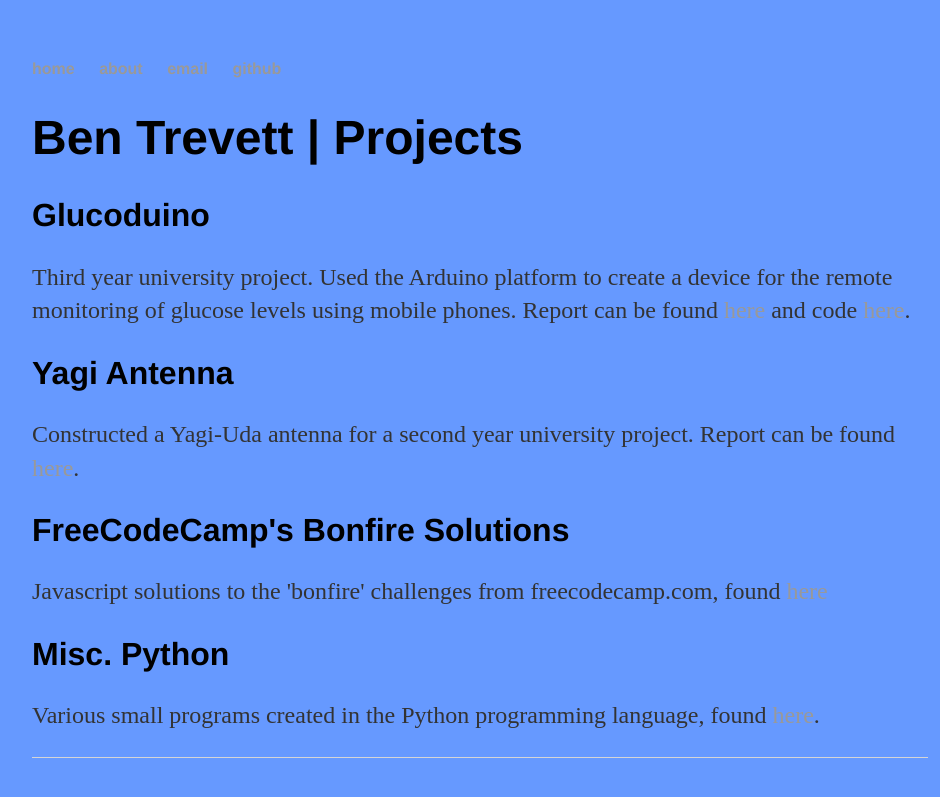
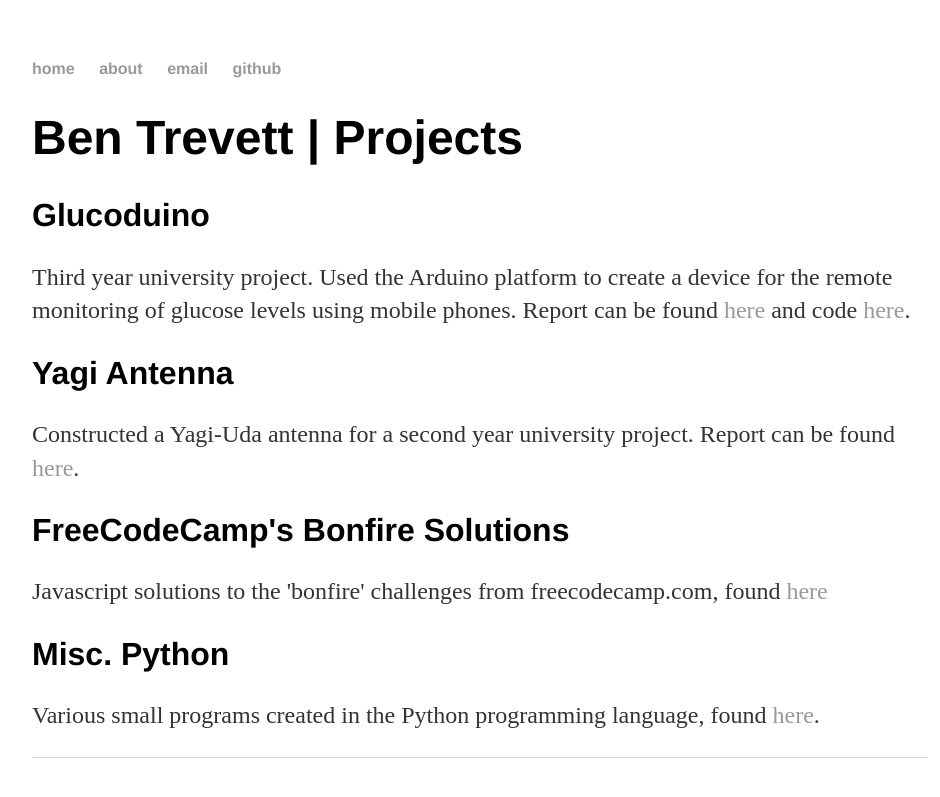
Before and after one commit to bentrevett/bentrevett.github.io, a Jekyll site: the page built from index.html, in a window 1280 px wide. Shown: the top 797 px of the page, without its empty margins (160-1100 px from the left). Built offline with Jekyll 4.4.1, drawn with Linux system fonts in a browser that asks for light colours.

Commit message:
Update main.css

```diff
--- a/css/main.css
+++ b/css/main.css
@@ -1,5 +1,4 @@
 body {
-    background-color: #6699FF;
     margin: 60px auto;
     width: 70%;
 }
@@ -37,12 +36,3 @@ footer {
     border-top: 1px solid #d5d5d5;
     font-size: .8em;
 }
-
-ul.posts {
-    margin: 20px auto 40px;
-    font-size: 1.5em;
-}
-
-ul.posts li {
-    list-style: none;
-}
```
